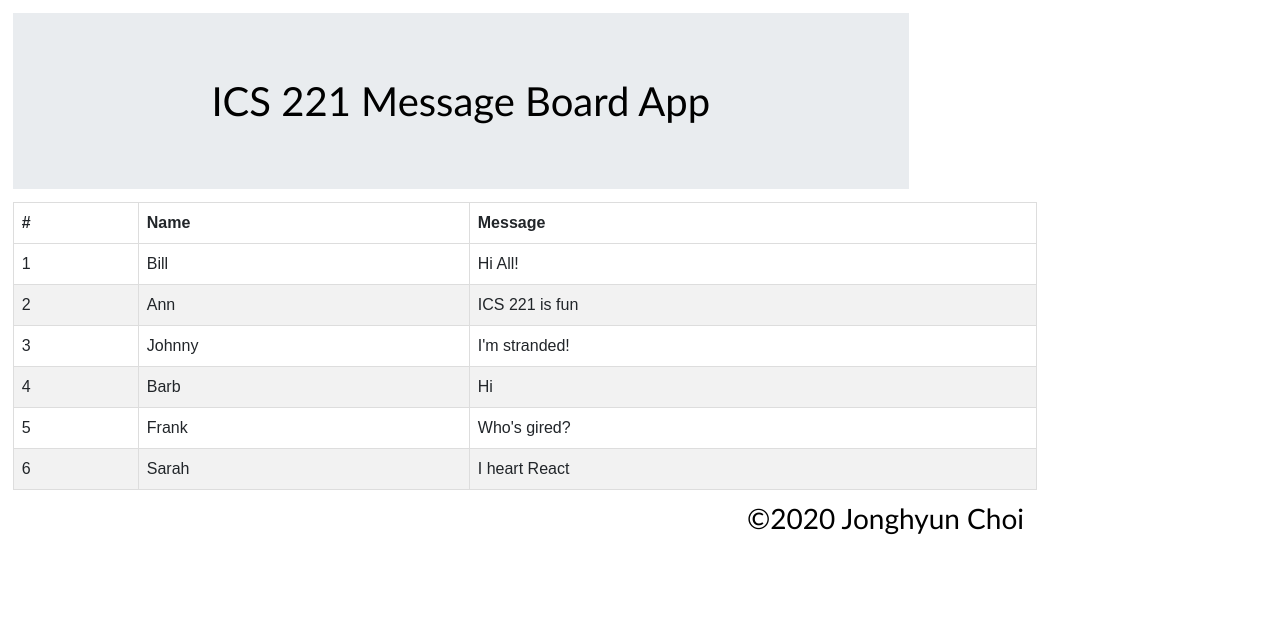
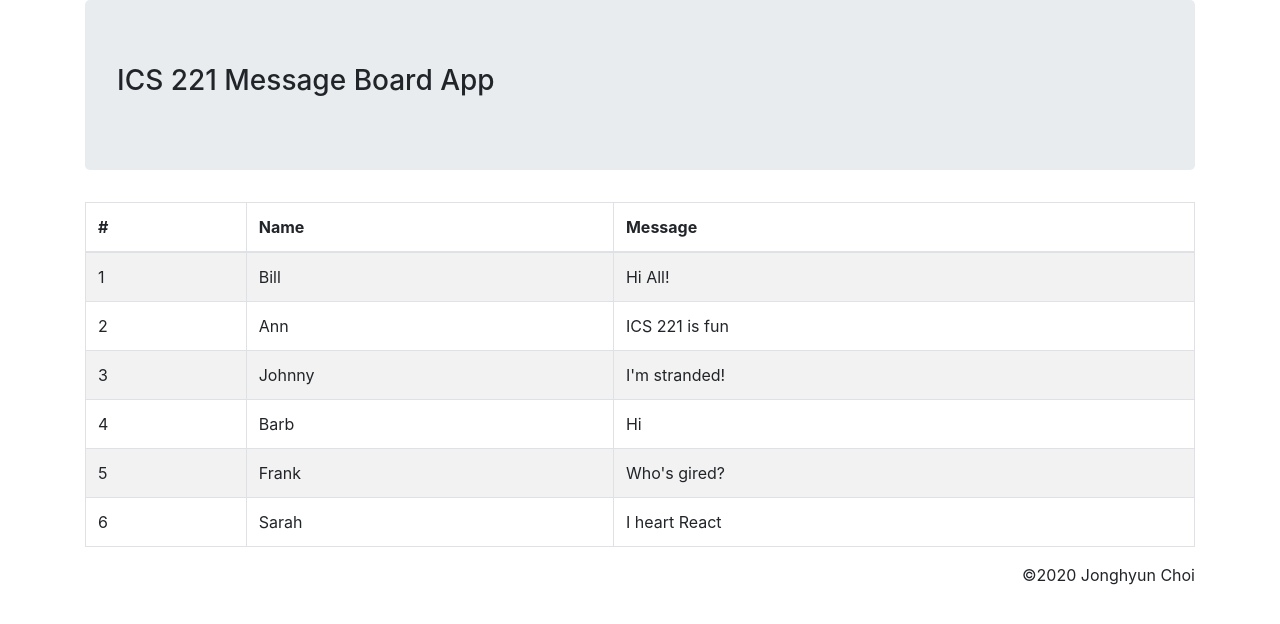
Before and after one commit to 04wakeup/webServicesLabs, a React (Create React App) app in the folder lab1/ics221-mb/: page / in a window 1280 px wide. Shown: the top 624 px of the page. Built offline with nearby package versions, Linux system fonts and the light colour scheme.

Commit message:
lab1 part2 task3 done

```diff
--- a/lab1/ics221-mb/src/App.js
+++ b/lab1/ics221-mb/src/App.js
@@ -6,14 +6,31 @@ import Footer from './Footer'
 import Container from 'react-bootstrap/Container';
 import Row from 'react-bootstrap/Row';
 import Col from 'react-bootstrap/Col';
+import Jumbotron from 'react-bootstrap/Jumbotron';
 
 class ListMessageTable extends React.Component {
     render() {
       return (
         <div>
-          <Header text={this.props.headerText} />
-          <ListTable messages={this.props.messages} colText1={this.props.colText1} colText2={this.props.colText2} colText3={this.props.colText3}  />
-          <Footer text={this.props.footerText} />
+          <Container>
+            <Row>
+              <Col>
+                <Jumbotron>
+                  <Header text={this.props.headerText} />
+                </Jumbotron>
+              </Col>
+            </Row>
+            <Row>
+              <Col>
+                <ListTable messages={this.props.messages} colText1={this.props.colText1} colText2={this.props.colText2} colText3={this.props.colText3}  />
+              </Col>
+            </Row>
+            <Row>
+              <Col>
+                  <Footer text={this.props.footerText} />
+              </Col>
+            </Row>
+          </Container>
         </div>
       );
     }
--- a/lab1/ics221-mb/src/Footer.js
+++ b/lab1/ics221-mb/src/Footer.js
@@ -1,22 +1,24 @@
 import React from 'react';
-import styled from 'styled-components';
+//import styled from 'styled-components';
 
 class Footer extends React.Component {
 
     render() {
       return (
-        <header>
-            <StyledCopyright>{this.props.text}</StyledCopyright>
-        </header>
+        <footer className="text-right">
+            {this.props.text}
+        </footer>
       );
     }
   }
+//  </StyledCopyright>
+//  <StyledCopyright>
+// const StyledCopyright = styled.h3`
+//     font-family:  Calibri, Helvetica, sans-serif;
+//     margin: 0%;
+//     color: black;
+//     text-align: right;
 
-const StyledCopyright = styled.h3`
-    font-family:  Calibri, Helvetica, sans-serif;
-    margin: 0%;
-    color: black;
-    text-align: right;
-    width: 80%;
-`;
+// `;
+//  width: 80%;
 export default Footer;
--- a/lab1/ics221-mb/src/Header.js
+++ b/lab1/ics221-mb/src/Header.js
@@ -1,24 +1,27 @@
 import React from 'react';
-import styled from 'styled-components';
+// import styled from 'styled-components';
 
 class Header extends React.Component {
 
     render() {
       return (
         <header>
-        <StyledTitle>{this.props.text}</StyledTitle>
+          <h3>{this.props.text}</h3>
         </header>
       );
     }
   }
 
-const StyledTitle = styled.h1`
-    background-color: #E9ECEF;
-    font-family:  Calibri, Helvetica, sans-serif;
-    margin: 1%;
-    color: black;
-    padding: 5%;
-    text-align: center;
-    width: 70%;
-`;
+// <StyledTitle>
+// </StyledTitle>
+// const StyledTitle = styled.h1`
+//     background-color: #E9ECEF;
+//     font-family:  Calibri, Helvetica, sans-serif;
+//     margin: 1%;
+//     color: black;
+//     padding: 5%;
+//     text-align: center;
+
+// `;
+//width: 80%;
 export default Header;
--- a/lab1/ics221-mb/src/ListTable.js
+++ b/lab1/ics221-mb/src/ListTable.js
@@ -1,6 +1,7 @@
 import React from 'react';
 import './index.css';
 import ListRow from './ListRow'
+import Table from 'react-bootstrap/Table';
 
 class ListTable extends React.Component {
     render() {
@@ -13,7 +14,7 @@ class ListTable extends React.Component {
       });
 
       return (
-        <table>
+        <Table striped bordered hover>
           <thead>
             <tr>
               <th>{this.props.colText1}</th>
@@ -22,7 +23,7 @@ class ListTable extends React.Component {
             </tr>
           </thead>
           <tbody>{rows}</tbody>
-        </table>
+        </Table>
       );
     }
   }
--- a/lab1/ics221-mb/src/index.css
+++ b/lab1/ics221-mb/src/index.css
@@ -12,13 +12,11 @@ code {
     monospace;
 }
 
-table {
+ /* table {
   font-family: arial, sans-serif;
   border-collapse: collapse;
   margin: 1%;
-  width: 80%;
 }
-
 td, th {
   border: 1px solid #dddddd;
   text-align: left;
@@ -26,7 +24,6 @@ td, th {
   text-align: left;
 
 }
-
 tr:nth-child(even) {
   background-color: #F2F2F2;
-}
+}  */
```
